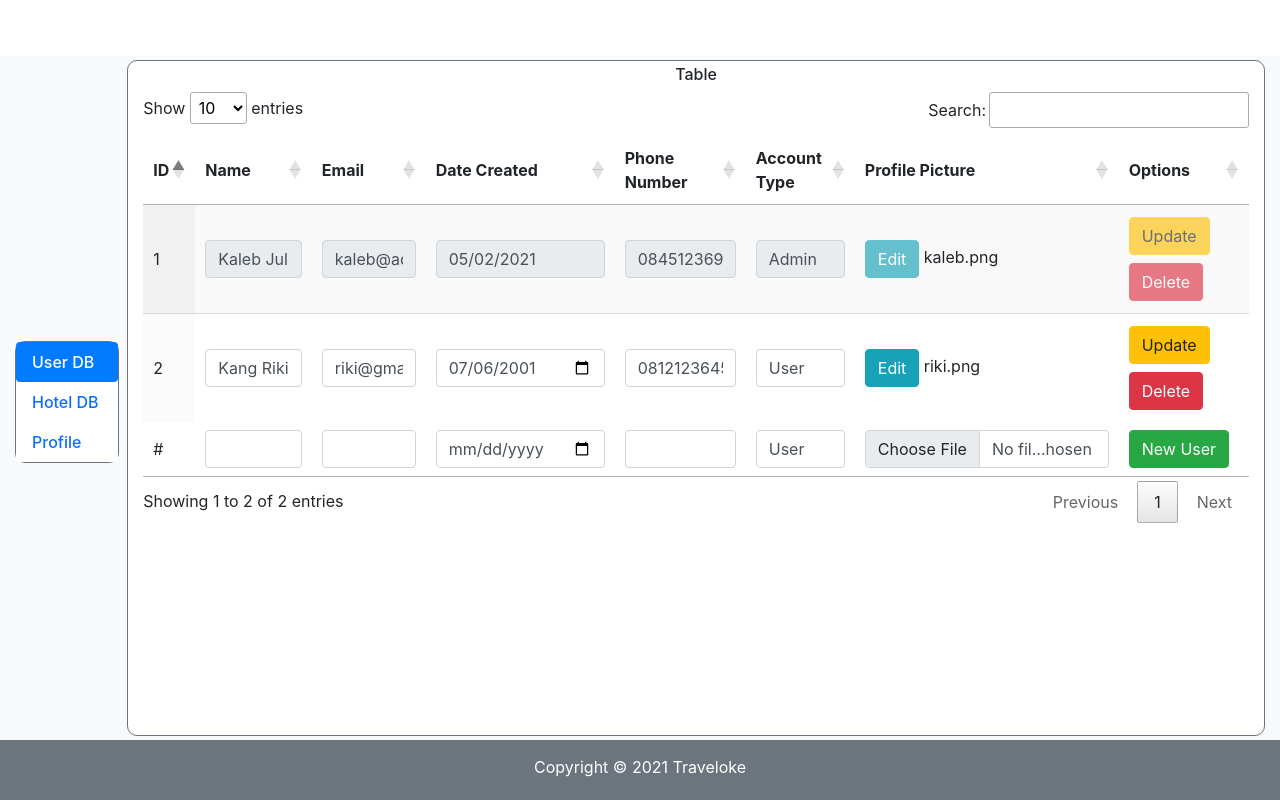
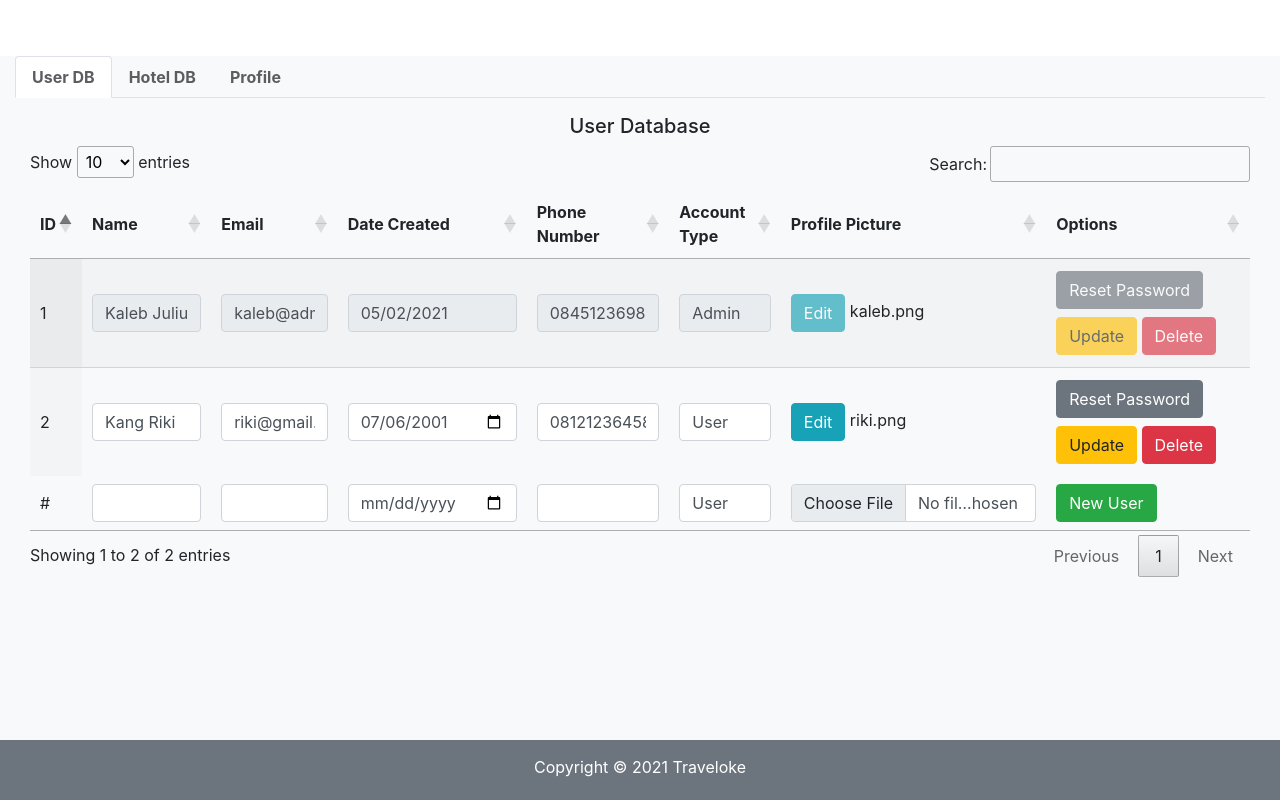
Before and after one commit to vinzmc/Traveloke, a CodeIgniter app: page /database/index.php/admin/index in a window 1280 px wide. Run offline with CodeIgniter, Linux system fonts and the light colour scheme; data comes from the database, SQL or seed files in the repository; some libraries are stand-ins or nearby versions.

Commit message:
admin page update
- fixing navigation
- adding reset password

```diff
--- a/application/controllers/Admin.php
+++ b/application/controllers/Admin.php
@@ -66,8 +66,22 @@ class Admin extends CI_Controller
 	{
 		if ($role == 2) {
 			$this->session->set_flashdata('error', 'Data Admin tidak dapat diubah melalui web!');
-		} else {//
+		} else {
 
+		}
+		redirect('admin');
+	}
+
+	public function reset_password($uid, $role)
+	{
+		if ($role == 2) {
+			$this->session->set_flashdata('error', 'Data Admin tidak dapat diubah melalui web!');
+		} else {
+			$temppass = $this->generateRandomString();
+			$this->session->set_flashdata('msg', 'Password User baru adalah : ' . $temppass);
+			$this->db->set('password', hash("sha256", $temppass));
+			$this->db->where('user_id', $uid);
+			$this->db->update('user_login');
 		}
 		redirect('admin');
 	}
@@ -94,6 +108,7 @@ class Admin extends CI_Controller
 		}
 		redirect('admin');
 	}
+
 	//untuk password sementara
 	function generateRandomString($length = 10)
 	{
--- a/application/views/datatables/user.php
+++ b/application/views/datatables/user.php
@@ -82,12 +82,15 @@
                 </td>
                 <!-- option -->
                 <td>
+                    <a class="btn btn-secondary mb-1 mt-1 <?php if ($row['role_id'] == 2) {
+                                                                echo 'disabled';
+                                                            } ?>" href="<?= base_url('admin/reset_password/' . $row['user_id'] . '/' . $row['role_id']) ?>" onclick="return confirm('Are you sure you want to reset <?= $row['name'] ?> password?');"> Reset Password</a>
                     <input class="btn btn-warning mb-1 mt-1" type="submit" value="Update" <?php if ($row['role_id'] == 2) {
                                                                                                 echo 'disabled';
                                                                                             } ?>></input>
                     <a class="btn btn-danger mb-1 mt-1 <?php if ($row['role_id'] == 2) {
                                                             echo 'disabled';
-                                                        } ?>" href="<?= base_url('admin/delete_user/' . $row['user_id'] . '/' . $row['role_id'] . '/' . $row['picture']) ?>" onclick="return confirm('Are you sure you want to delete this item?');"> Delete</a>
+                                                        } ?>" href="<?= base_url('admin/delete_user/' . $row['user_id'] . '/' . $row['role_id'] . '/' . $row['picture']) ?>" onclick="return confirm('Are you sure you want to delete <?= $row['name'] ?> user account?');"> Delete</a>
                 </td>
                 <?php echo form_close(); ?>
             </tr>
--- a/application/views/pages/admin.php
+++ b/application/views/pages/admin.php
@@ -14,16 +14,18 @@
     <div class="box">
         <?php echo $navbar; ?>
         <div class="container-fluid content navmargin bg-light">
-            <div class="row h-100 no-gutters mt-1">
-                <div class="align-self-center col-lg-1 border border-secondary w-100" style=" font-weight:500; border-radius:10px">
-                    <div class="nav flex-column nav-pills bg-white" id="v-pills-tab" role="tablist" aria-orientation="vertical">
-                        <a class="nav-link active" id="v-pills-home-tab" data-toggle="pill" href="#v-pills-home" role="tab" aria-controls="v-pills-home" aria-selected="true">User DB</a>
-                        <a class="nav-link" id="v-pills-profile-tab" data-toggle="pill" href="#v-pills-profile" role="tab" aria-controls="v-pills-profile" aria-selected="false">Hotel DB</a>
-                        <a class="nav-link" id="v-pills-messages-tab" data-toggle="pill" href="#v-pills-messages" role="tab" aria-controls="v-pills-messages" aria-selected="false">Profile</a>
-                    </div>
+
+            <nav>
+                <div class="nav nav-tabs" id="nav-tab" role="tablist">
+                    <a class="nav-item nav-link font-weight-bold active" style="color: #5D5C61;" id="nav-user-tab" data-toggle="tab" href="#nav-user" role="tab" aria-controls="nav-user" aria-selected="true">User DB</a>
+                    <a class="nav-item nav-link font-weight-bold" style="color: #5D5C61;" id="nav-hotel-tab" data-toggle="tab" href="#nav-hotel" role="tab" aria-controls="nav-hotel" aria-selected="false">Hotel DB</a>
+                    <a class="nav-item nav-link font-weight-bold" style="color: #5D5C61;" id="nav-profile-tab" data-toggle="tab" href="#nav-profile" role="tab" aria-controls="nav-profile" aria-selected="false">Profile</a>
                 </div>
-                <div class="col ml-2 mb-2 border border-secondary bg-white" style="border-radius:10px">
-                    <h6 class="text-center mt-1" id="title">Table</h6>
+            </nav>
+            <div class="tab-content" id="nav-tabContent">
+                <!-- user -->
+                <div class="tab-pane fade show active" id="nav-user" role="tabpanel" aria-labelledby="nav-user-tab">
+                    <h5 class="text-center mt-3">User Database</h5>
                     <?php
                     if ($this->session->flashdata('error') != '') {
                         echo '<div class="container alert alert-danger text-center font-weight-bold" role="alert">';
@@ -44,7 +46,17 @@
                     </div>
                     <!-- content limit -->
                 </div>
+                <!-- hotel -->
+                <div class="tab-pane fade" id="nav-hotel" role="tabpanel" aria-labelledby="nav-hotel-tab">
+                    b
+                </div>
+                <!-- profile -->
+                <div class="tab-pane fade" id="nav-profile" role="tabpanel" aria-labelledby="nav-profile-tab">
+                    c
+                </div>
             </div>
+
+
         </div>
         <?php echo $footer; ?>
     </div>
```
Also changed, not shown: assets/images/Rumah.jpg (deleted).
